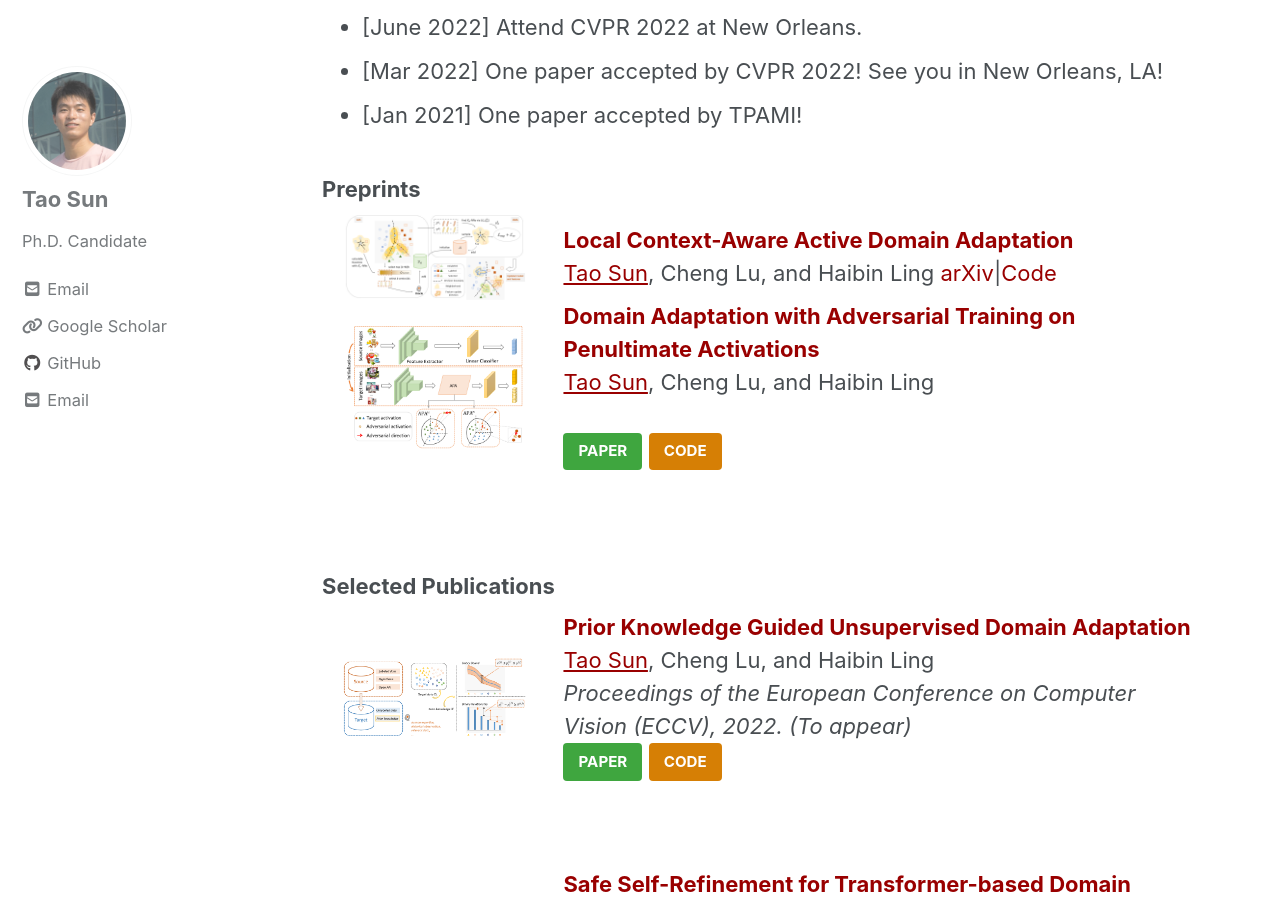
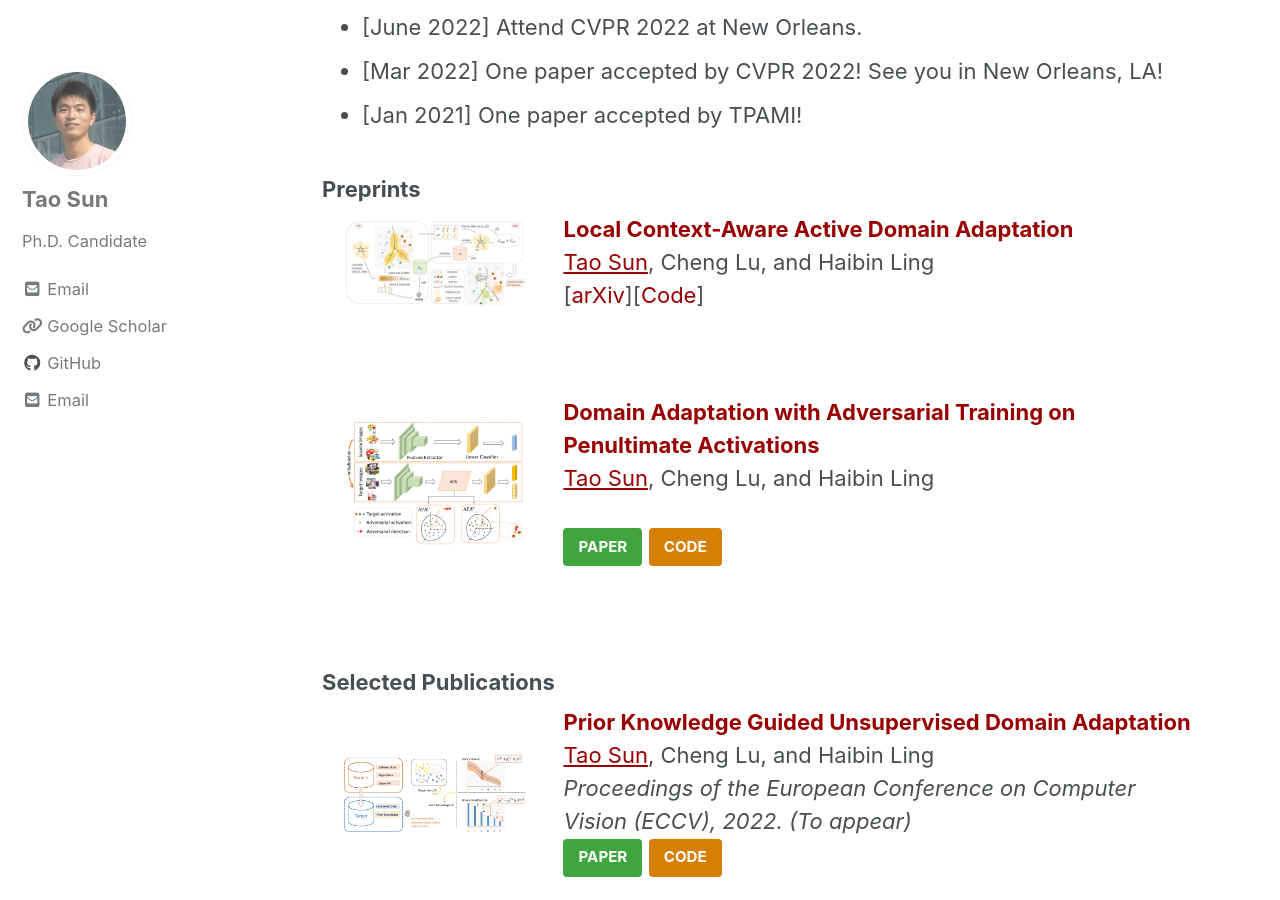
Before and after one commit to tsun/tsun.github.io, a Jekyll site: the page built from _pages/home.md, in a window 1280 px wide and 900 px high, scrolled down 485 px. Built offline with Jekyll 4.4.1, drawn with Linux system fonts in a browser that asks for light colours; cached includes are drawn as plain includes; nearby versions of some CDN libraries.

Commit message:
update home

```diff
--- a/_pages/home.md
+++ b/_pages/home.md
@@ -26,11 +26,13 @@
    <div class="text">
      <div class="title"><a style="color:#990000; font-weight:bold;">Local Context-Aware Active Domain Adaptation</a></div>
      <div class="authors"><a style="text-decoration:underline;">Tao Sun</a>, Cheng Lu, and Haibin Ling
-     <a href="https://arxiv.org/abs/2208.12856" target="_blank" rel="nofollow" style="color:#990000;">arXiv</a>|<a href="https://github.com/tsun/LADA" target="_blank" rel="nofollow" style="color:#990000;">Code</a>
+     <br>
+     [<a href="https://arxiv.org/abs/2208.12856" target="_blank" rel="nofollow" style="color:#990000;">arXiv</a>][<a href="https://github.com/tsun/LADA" target="_blank" rel="nofollow" style="color:#990000;">Code</a>]
+     <br>
      </div>
    </div>
  </div>
-
+ <br>
 
 <div class="publication">
    <link rel="stylesheet" href="/assets/css/my.css">
```
